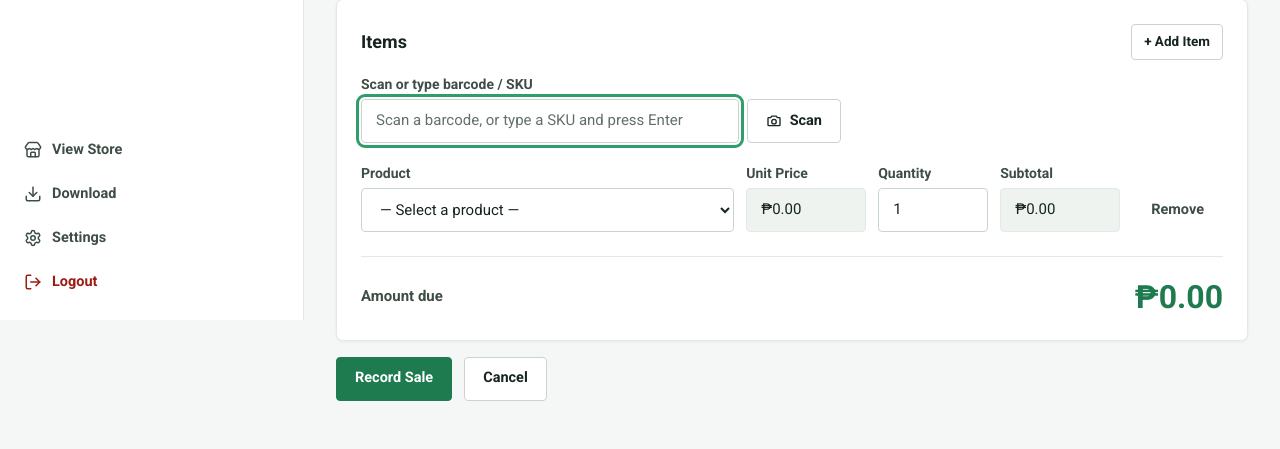
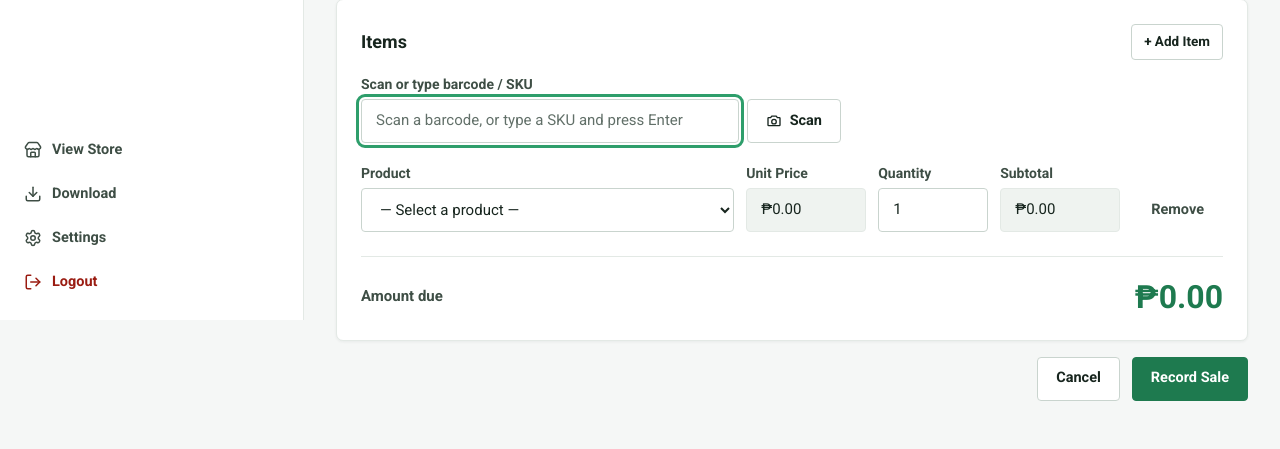
Before and after one commit to agultorannahvheaangeliquebsis-oss/Gerlyn-Capstone, a Django app: template templates/sales/transaction_form.html in a window 1280 px wide. Shown: the part 480-929 px from the top of the page. Run offline with Django 5.2, Linux system fonts and the light colour scheme; the template is opened without the code that fills it, so the values that code supplies are empty; parts of the project's set-up code (start-up, migrations or seed data) failed here and were passed over; some libraries are stand-ins or nearby versions.

Commit message:
Right-align the walk-in sale form's Cancel/Record Sale buttons
Matches the Cancel-then-primary, right-aligned pattern already used in
every modal footer across the app.

Co-Authored-By: Claude Sonnet 5 <noreply@anthropic.com>

```diff
--- a/templates/sales/transaction_form.html
+++ b/templates/sales/transaction_form.html
@@ -187,9 +187,9 @@
     </div>
   </div>
 
-  <div class="row">
+  <div class="row" style="justify-content:flex-end;">
+    <a href="{% url 'transaction_list' %}" class="btn">Cancel</a>
     <button type="submit" class="btn btn-primary">Record Sale</button>
-    <a href="{% url 'transaction_list' %}" class="btn">Cancel</a>
   </div>
 </form>
 
```
